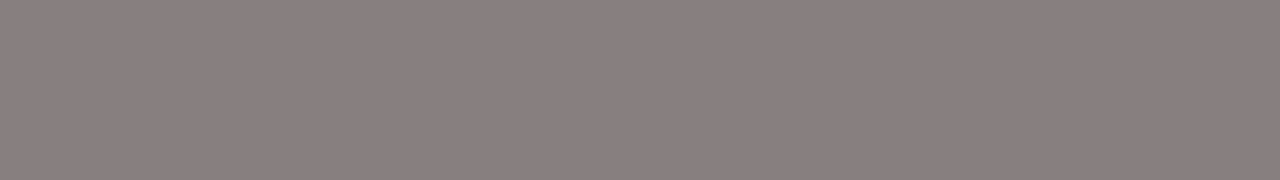
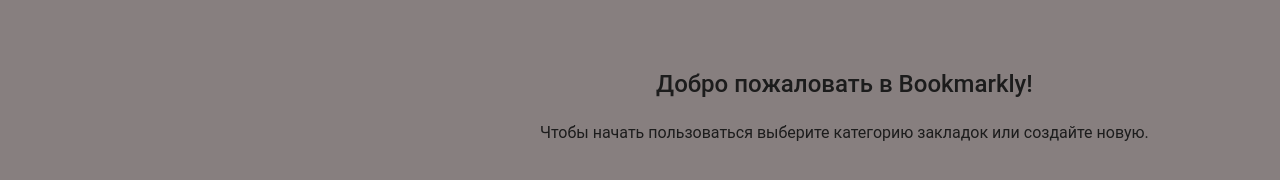
Before and after one commit to it2konst/vue-ts-markify, a Vue app: page /main in a window 1280 px wide. Shown: the part 234-414 px from the top of the page. Built offline with nearby package versions, Linux system fonts and the light colour scheme; no server answers; the HTML template or start-up script is replaced by a standard one.

Commit message:
feat: Update IndexView layout and styling; adjust MainView navigation width

```diff
--- a/src/assets/base.css
+++ b/src/assets/base.css
@@ -13,6 +13,7 @@
 }
 
 body {
+  padding-inline: 20px;
   color: var(--color-fg);
   /* background: var(--color-bg); */
   background: #10000080;
--- a/src/views/IndexView.vue
+++ b/src/views/IndexView.vue
@@ -1 +1,27 @@
-<template>Index</template>
+<template>
+  <div class="index">
+    <h1 class="index__header">Добро пожаловать в Bookmarkly!</h1>
+    <p class="index__description">
+      Чтобы начать пользоваться выберите категорию закладок или создайте новую.
+    </p>
+  </div>
+</template>
+
+<style scoped>
+.index {
+  display: flex;
+  flex-direction: column;
+  align-items: center;
+  justify-content: center;
+  gap: 25px;
+  min-height: 50vh;
+}
+.index__header {
+  font-size: 24px;
+  font-weight: 500;
+}
+
+.index__description {
+  font-size: 16px;
+}
+</style>
--- a/src/views/MainView.vue
+++ b/src/views/MainView.vue
@@ -25,6 +25,6 @@
 }
 
 .nav {
-  min-width: 400px;
+  min-width: 320px;
 }
 </style>
```
